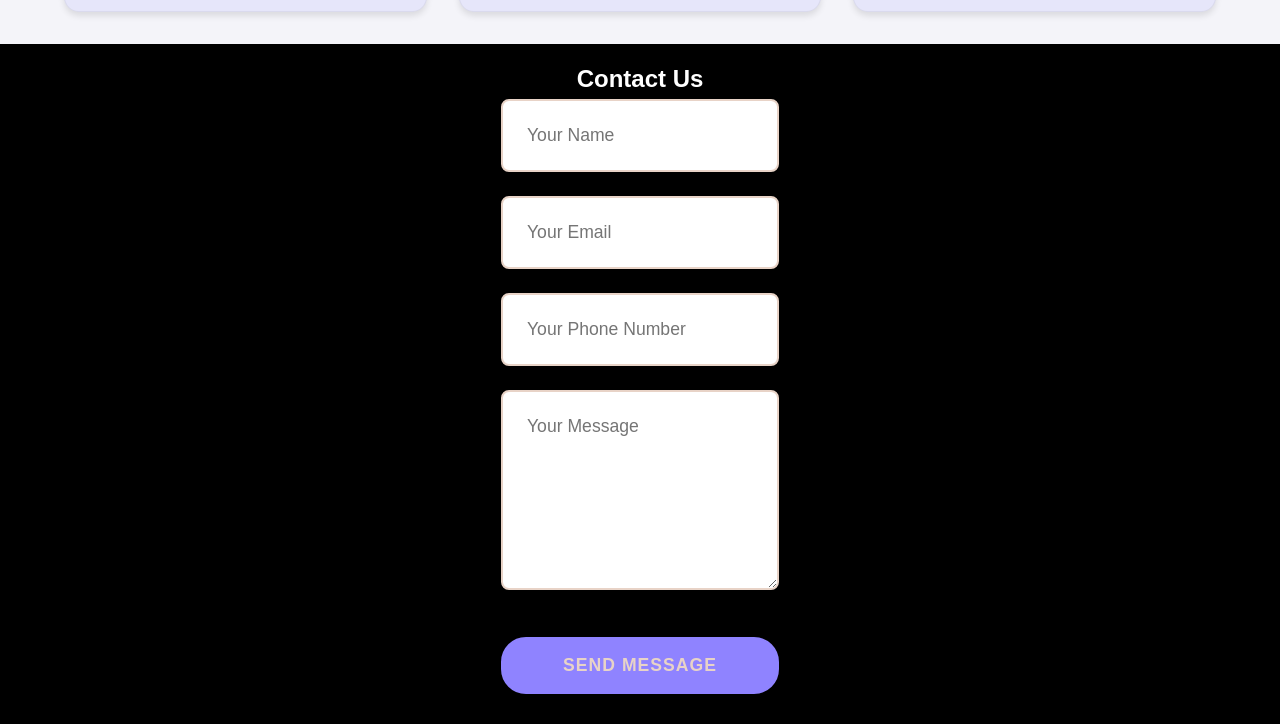
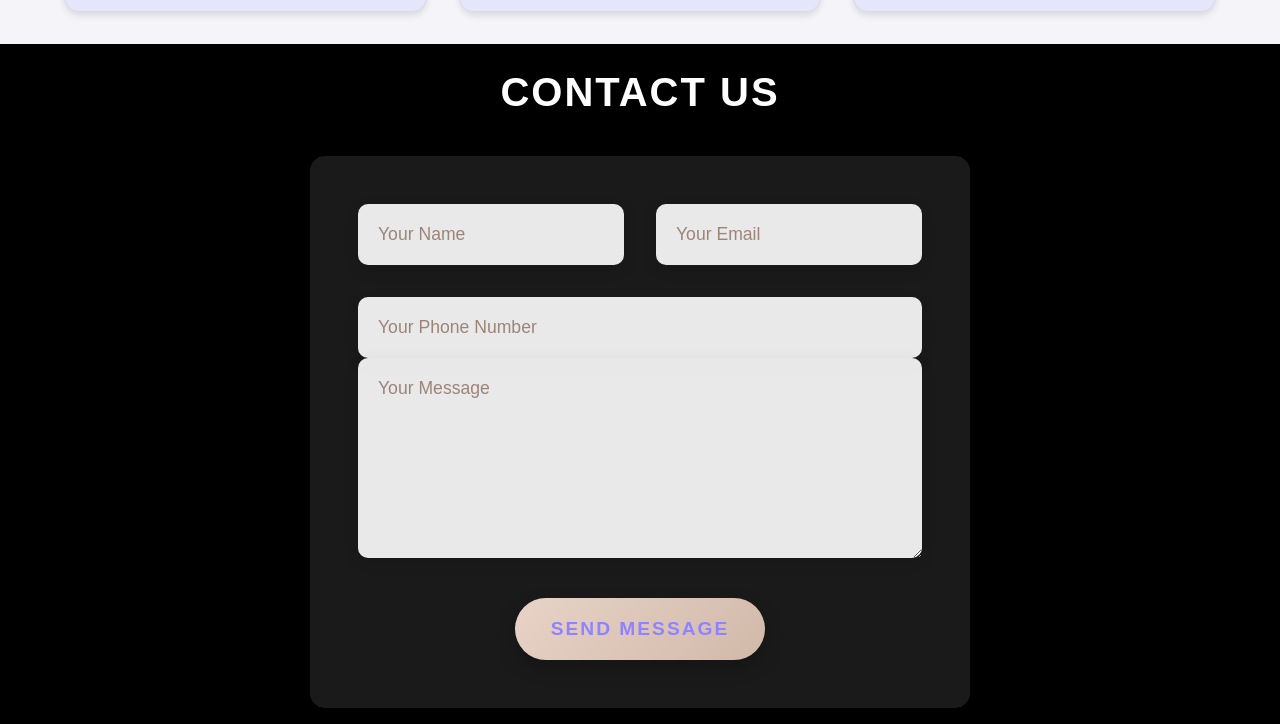
Before and after one commit to Dan40000000/Whitney-Massage, a plain HTML site: page index.html in a window 1280 px wide. Shown: the part 2756-3480 px from the top of the page. Drawn offline with Linux system fonts and the light colour scheme.

Commit message:
Completely redesign contact form with modern styling

```diff
--- a/index.html
+++ b/index.html
@@ -144,11 +144,13 @@
         <div class="contact-form">
           <h2>Contact Us</h2>
           <form action="https://formspree.io/f/your-form-id" method="POST">
-            <div class="form-group">
-              <input type="text" name="name" placeholder="Your Name" required>
-            </div>
-            <div class="form-group">
-              <input type="email" name="email" placeholder="Your Email" required>
+            <div class="form-row">
+              <div class="form-group">
+                <input type="text" name="name" placeholder="Your Name" required>
+              </div>
+              <div class="form-group">
+                <input type="email" name="email" placeholder="Your Email" required>
+              </div>
             </div>
             <div class="form-group">
               <input type="tel" name="phone" placeholder="Your Phone Number" required>
@@ -156,7 +158,7 @@
             <div class="form-group">
               <textarea name="message" placeholder="Your Message" required></textarea>
             </div>
-            <button type="submit" class="btn">Send Message</button>
+            <button type="submit">SEND MESSAGE</button>
           </form>
         </div>
       </div>
--- a/styles.css
+++ b/styles.css
@@ -577,24 +577,54 @@ body {
   flex-direction: column;
 }
 
+.footer {
+  background: linear-gradient(135deg, #2e1810 0%, #4a2a1d 100%);
+  color: white;
+  padding: 5rem 0;
+}
+
+.footer h2 {
+  color: white;
+  font-size: 2.5rem;
+  margin-bottom: 2rem;
+  text-align: center;
+  font-weight: 700;
+  text-transform: uppercase;
+  letter-spacing: 2px;
+}
+
 .contact-form form {
-  max-width: 1500px;
+  max-width: 1200px;
   margin: 0 auto;
+  background: rgba(255, 255, 255, 0.1);
+  padding: 3rem;
+  border-radius: 15px;
+  backdrop-filter: blur(10px);
+  box-shadow: 0 15px 35px rgba(0, 0, 0, 0.2);
+}
+
+.contact-form .form-row {
+  display: flex;
+  gap: 2rem;
+  margin-bottom: 2rem;
 }
 
 .contact-form .form-group {
-  margin-bottom: 1.5rem;
+  flex: 1;
+  position: relative;
 }
 
 .contact-form input,
 .contact-form textarea {
   width: 100%;
-  padding: 1.5rem;
-  border: 2px solid var(--accent);
-  border-radius: 8px;
-  background: #fff;
-  color: var(--text);
+  padding: 1.25rem;
+  background: rgba(255, 255, 255, 0.9);
+  border: none;
+  border-radius: 10px;
+  color: var(--primary);
   font-size: 1.1rem;
+  transition: all 0.3s ease;
+  box-shadow: 0 5px 15px rgba(0, 0, 0, 0.1);
 }
 
 .contact-form textarea {
@@ -605,15 +635,39 @@ body {
 .contact-form input:focus,
 .contact-form textarea:focus {
   outline: none;
-  border-color: var(--primary);
-  box-shadow: 0 0 0 2px rgba(46, 24, 16, 0.1);
+  background: white;
+  box-shadow: 0 8px 20px rgba(0, 0, 0, 0.15);
+  transform: translateY(-3px);
+}
+
+.contact-form input::placeholder,
+.contact-form textarea::placeholder {
+  color: #8a6c5d;
+  opacity: 0.8;
 }
 
 .contact-form button {
-  width: 100%;
-  padding: 1rem;
-  font-size: 1.1rem;
-  margin-top: 1rem;
+  display: block;
+  width: 250px;
+  margin: 2rem auto 0;
+  padding: 1.25rem;
+  background: linear-gradient(135deg, #e8d3c7 0%, #d1b9a9 100%);
+  color: var(--primary);
+  font-size: 1.2rem;
+  font-weight: 700;
+  text-transform: uppercase;
+  letter-spacing: 2px;
+  border: none;
+  border-radius: 50px;
+  cursor: pointer;
+  transition: all 0.3s ease;
+  box-shadow: 0 8px 20px rgba(0, 0, 0, 0.2);
+}
+
+.contact-form button:hover {
+  transform: translateY(-5px);
+  box-shadow: 0 12px 25px rgba(0, 0, 0, 0.25);
+  background: linear-gradient(135deg, #d1b9a9 0%, #e8d3c7 100%);
 }
 
 .contact form {
```
